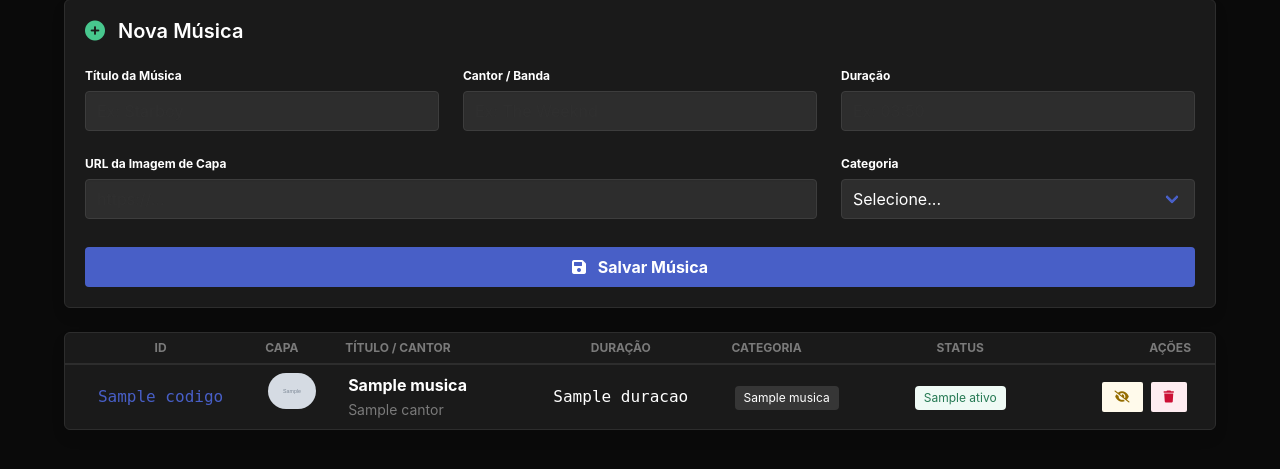
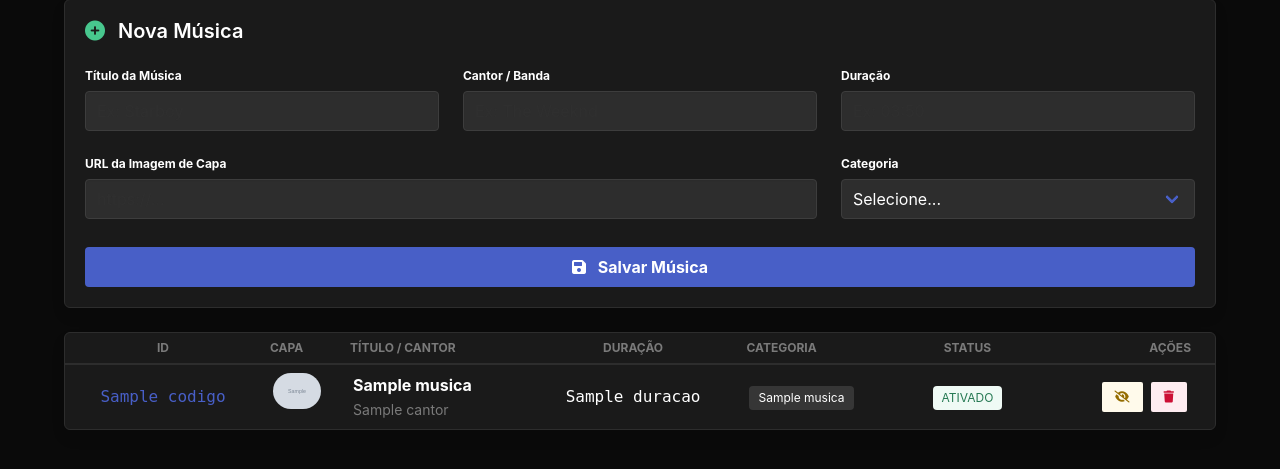
Before and after one commit to MariaD-Santos/Dragons, a Flask app: template templates/administracao.html in a window 1280 px wide. Shown: the part 149-618 px from the top of the page. Run offline with Flask 3, Linux system fonts and the light colour scheme; the template is opened without the code that fills it: most values are stand-ins (such as "Sample title", 1, 10 or a date in 2020); grey boxes marked "Sample" are stand-in pictures.

Commit message:
finalizandoo

```diff
--- a/app.py
+++ b/app.py
@@ -3,6 +3,7 @@ import mysql.connector
 from model.cadastro import cadastro_usuario
 from model.musica import adicionar_musica, alterar_musica, excluir_musica, rec_musicas
 from model.genero import rec_generos
+from model.usuario_model import autenticar_usuario
 
 app = Flask(__name__)
 
@@ -69,6 +70,16 @@ def cadastrar_usuario():
 def pagina_login():
     return render_template("login.html")
 
+@app.route("/login/post", methods = ["POST"])
+def autentica_usuario():
+    login = request.form.get("usuario")
+    senha = request.form.get("senha")
+    usuario = autenticar_usuario(login, senha)
+    if usuario:
+        return redirect("/admin")
+    else:
+        return redirect("/cadastro")
+
 
 if __name__ == "__main__":
     app.run(debug=True)
--- a/templates/administracao.html
+++ b/templates/administracao.html
@@ -145,21 +145,21 @@
                         <td><span class="tag is-dark">{{musica.nome_genero}}</span></td>
                         <td class="has-text-centered">
                             {% if musica.ativo %}
-                            <span class="tag is-success is-light">{{musica.ativo}}</span>
+                            <span class="tag is-success is-light">ATIVADO</span>
                             {% else %}
-                            <span class="tag is-danger is-light">{{musica.ativo}}</span>
+                            <span class="tag is-danger is-light">DESATIVADO</span>
                             {% endif %}
                         </td>
                         <td class="has-text-right px-5">
                             <div class="buttons is-right">
                                 {% if musica.ativo %}
-                                <a href="/musica/alterar/{{musica.ativo}}/{{musica.codigo}}" class="button is-small is-warning is-light" title="Desativar" value="{{musica.ativo}}">
+                                <a href="/musica/alterar/0/{{musica.codigo}}" class="button is-small is-warning is-light" title="Desativar">
                                     <i class="fa-solid fa-eye-slash"></i>
                                 </a>
 
-                                    {% else %}
+                                {% else %}
 
-                                <a href="/musica/alterar/{{musica.ativo}}/{{musica.codigo}}" class="button is-small is-warning is-light" title="Ativar" value="{{musica.ativo}}">
+                                <a href="/musica/alterar/1/{{musica.codigo}}" class="button is-small is-warning is-light" title="Ativar">
                                     <i class="fa-solid fa-eye"></i>
                                 </button>
 
--- a/templates/cadastro.html
+++ b/templates/cadastro.html
@@ -38,6 +38,7 @@
 <body>
 
   <form action="/cadastro/post" method="post">
+    <h1>Cadastre-se na Dragon's</h1>
     <div class="field">
       <label class="label">Usuário</label>
       <div class="control">
--- a/templates/login.html
+++ b/templates/login.html
@@ -35,12 +35,16 @@
     button{
       align-items: center;
     }
+    h1{
+      font-weight: 700;
+    }
   </style>
 </head>
 
 <body>
 
-  <form action="/login" method="post">
+  <form action="/login/post" method="post">
+    <h1>logue na Dragon's</h1>
     <div class="field">
       <label class="label">Usuário</label>
       <div class="control">
--- a/teste.py
+++ b/teste.py
@@ -1,2 +1,7 @@
 from model.cadastro import cadastro_usuario
 from model.musica import adicionar_musica, excluir_musica, rec_musicas
+from model.usuario_model import autenticar_usuario
+
+
+retorne = autenticar_usuario("Hellion", "ilymyhuband")
+print(retorne)
```
Also changed, not shown: model/usuario_model.py (+6 -8 lines).
